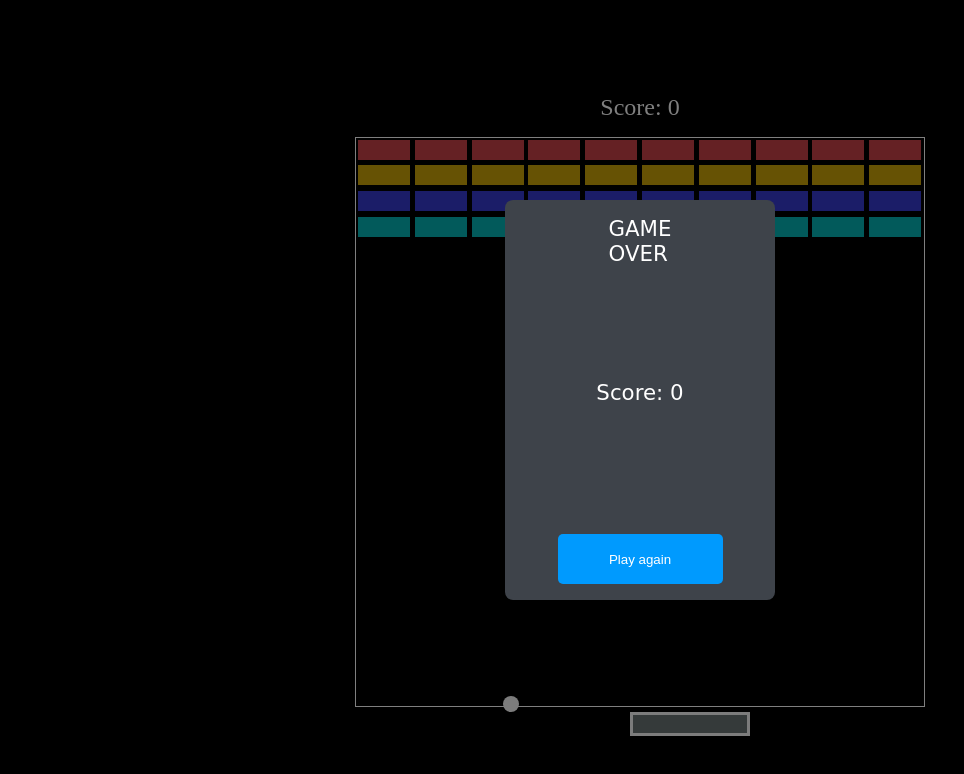
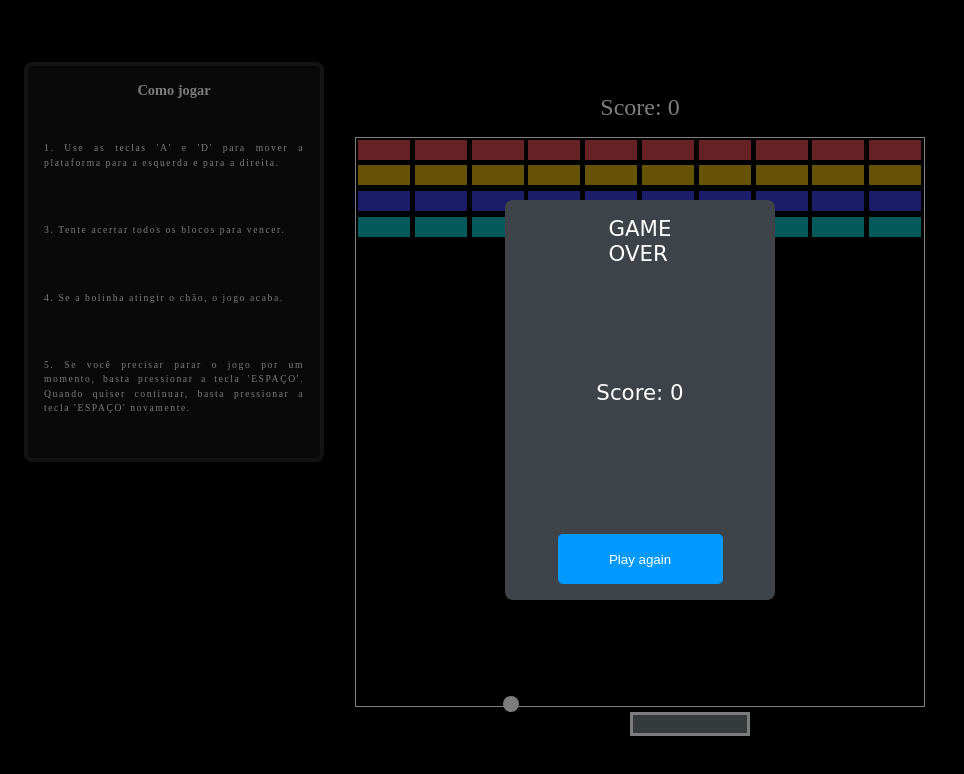
Before and after one commit to deivomaciel/Breakout-game, a website: page index.html in a window 1280 px wide. Shown: the whole page, without its empty margins (0-964 px from the left). Drawn offline with Linux system fonts and the light colour scheme.

Commit message:
Feat: Adicionado instruções de como jogar

```diff
--- a/index.html
+++ b/index.html
@@ -25,6 +25,16 @@
     </div>
 
     <div class="container">
+        <div class="how-to-play">
+            <H2>Como jogar</H2>
+            <div class="desc-content">
+                <p>1. Use as teclas 'A' e 'D' para mover a plataforma para a esquerda e para a direita.</p>
+                <p>3. Tente acertar todos os blocos para vencer.</p>
+                <p>4. Se a bolinha atingir o chão, o jogo acaba.</p>
+                <p>5. Se você precisar parar o jogo por um momento, basta pressionar a tecla 'ESPAÇO'. Quando quiser continuar, basta pressionar a tecla 'ESPAÇO' novamente. </p>
+            </div>
+        </div>
+
         <div class="score-content">
             <p>Score: <span class="score">0</span></p>
         </div>
--- a/main.js
+++ b/main.js
@@ -1,7 +1,8 @@
 const gameStatus = {
     poused: false,
     score: 0,
-    over: false
+    over: false,
+    victory: false
 }
 
 const platformData = {
@@ -102,6 +103,7 @@ const updateSocre = () => {
     const scoreContent = document.querySelector('.score')
     gameStatus.score += 5
     scoreContent.innerHTML = gameStatus.score
+    if(gameStatus.score == 200) gameStatus.victory = true
 }
 
 const updateBallPosition = () => {
@@ -162,7 +164,6 @@ const updateBallPosition = () => {
     }
 
     if(ball.offsetTop + ball.offsetHeight >= grid.offsetHeight + grid.offsetTop) gameStatus.over = true
-
 
     switch (ballData.direction) {
         case 'DR':
--- a/styles.css
+++ b/styles.css
@@ -148,3 +148,33 @@
     margin-bottom: 16px;
     color: #fff;
 }
+
+.how-to-play {
+    width: 300px;
+    height: 400px;
+    display: flex;
+    flex-direction: column;
+    justify-content: center;
+    align-items: center;
+    position: absolute;
+    padding: 16px;
+    margin-top: 16px;
+    font-size: .6rem;
+    left: 24px;
+    top: 46px;
+    border-radius: 8px;
+    border: 4px solid #262626;
+    color: #fafafa;
+    background: #121212;
+}
+
+.desc-content {
+    height: 100%;
+    margin-top: 16px;
+    line-height: 1.5;
+    letter-spacing: .1rem;
+    text-align: justify;
+    display: flex;
+    flex-direction: column;
+    justify-content: space-around;
+}
```
